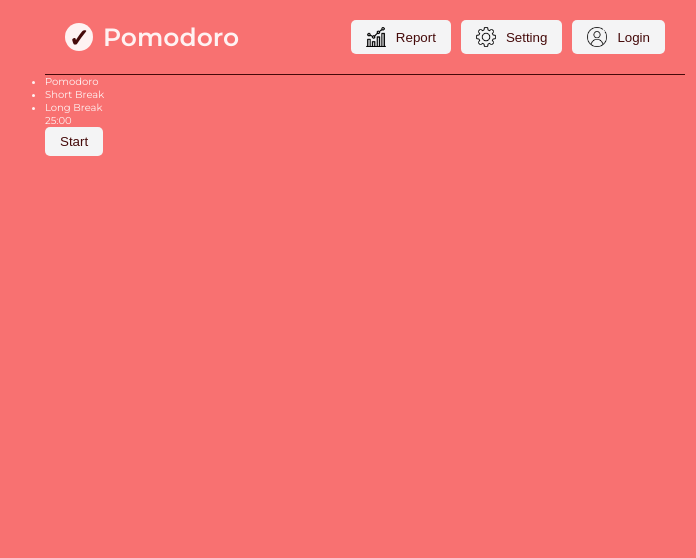
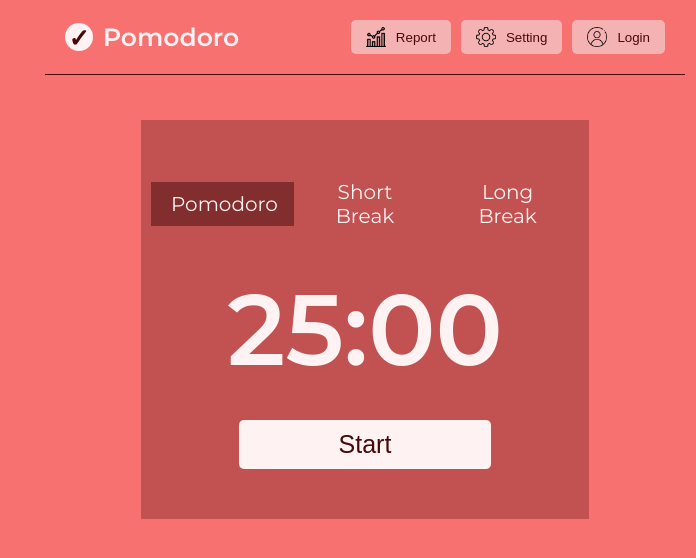
Before and after one commit to sirius-deis/pomodoro, a website built with webpack: page src/index.html in a window 1280 px wide. Shown: the whole page, without its empty margins (275-971 px from the left). Built offline with nearby package versions, Linux system fonts and the light colour scheme; files whose address does not match are found by name.

Commit message:
add timer section

```diff
--- a/src/assets/partials/_base.scss
+++ b/src/assets/partials/_base.scss
@@ -14,12 +14,25 @@
 
 body {
     min-height: 100vh;
-    background-color: $pomodoro-color;
+    &.pomodoro {
+        background-color: $pomodoro-color;
+    }
+    &.short {
+        background-color: $short-color;
+    }
+    &.long {
+        background-color: $long-color;
+    }
 }
 
-.container {
+.container,
+.container-main {
     max-width: 50%;
     margin: 0 auto;
+}
+
+.container-main {
+    max-width: 70%;
 }
 
 .btn {
@@ -27,15 +40,13 @@ body {
     justify-content: space-between;
     align-items: center;
     gap: 1rem;
-    padding: 0.7rem 1.5rem;
     cursor: pointer;
     color: $text-color-dark;
     background-color: $btn-color;
     border: 0;
     border-radius: 5px;
+    &:hover {
+        background-color: lighten($btn-color, 10%);
+        color: darken($text-color-dark, 10%);
+    }
 }
-
-.btn:hover {
-    background-color: lighten($btn-color, 10%);
-    color: darken($text-color-dark, 10%);
-}
--- a/src/assets/partials/_header.scss
+++ b/src/assets/partials/_header.scss
@@ -4,9 +4,7 @@
     align-items: center;
     padding: 2rem;
     border-bottom: 1px solid $text-color-dark;
-}
-
-.header__logo {
+    &__logo {
         display: flex;
         align-items: center;
         gap: 1rem;
@@ -15,8 +13,7 @@
         font-size: 2.5rem;
         font-weight: 600;
     }
-
-.header__tick {
+    &__tick {
         width: 2.8rem;
         height: 2.8rem;
         text-align: center;
@@ -26,6 +23,10 @@
         font-weight: 800;
         color: $text-color-dark;
     }
+    &__btn {
+        padding: 0.7rem 1.5rem;
+    }
+}
 
 .right {
     display: flex;
--- /dev/null
+++ b/src/assets/partials/_timer.scss
@@ -0,0 +1,36 @@
+.timer {
+    margin-top: 10%;
+    padding: 5rem 1rem;
+    display: flex;
+    flex-direction: column;
+    gap: 3rem;
+    background-color: rgba($text-color-dark, 0.3);
+    &__tabs {
+        display: flex;
+        justify-content: space-around;
+        align-items: center;
+        list-style: none;
+    }
+    &__tab {
+        width: calc(100% / 3);
+        font-size: 2rem;
+        padding: 1rem 2rem;
+        text-align: center;
+        cursor: pointer;
+        &--active {
+            background-color: rgba($text-color-dark, 0.5);
+        }
+    }
+    &__time {
+        text-align: center;
+        font-size: 10rem;
+        font-weight: 600;
+    }
+
+    &__btn {
+        padding: 1rem 4em;
+        margin: 0 auto;
+        background-color: $text-color-light;
+        font-size: 2.5rem;
+    }
+}
--- a/src/assets/partials/_variables.scss
+++ b/src/assets/partials/_variables.scss
@@ -3,5 +3,6 @@ $text-color-dark: #450a0a;
 $pomodoro-color: #f87171;
 $short-color: #34d399;
 $long-color: #38bdf8;
-$btn-color: #f4f4f5;
+
+$btn-color: rgba(244, 244, 245, 0.5);
 $shadow: 2px 2px 7px rgba(9, 9, 11, 0.2);
--- a/src/assets/style.scss
+++ b/src/assets/style.scss
@@ -1,3 +1,4 @@
 @import 'partials/variables';
 @import 'partials/base';
 @import 'partials/header';
+@import 'partials/timer';
--- a/src/index.html
+++ b/src/index.html
@@ -6,7 +6,7 @@
         <meta name="viewport" content="width=device-width, initial-scale=1.0" />
         <title>Pomodoro timer</title>
     </head>
-    <body>
+    <body class="pomodoro">
         <div class="container">
             <header class="header">
                 <div class="left">
@@ -42,14 +42,16 @@
                 </div>
             </header>
             <main>
-                <div class="main-container">
+                <div class="container-main">
                     <div class="timer">
                         <ul class="timer__tabs">
-                            <li class="tab">Pomodoro</li>
-                            <li class="tab">Short Break</li>
-                            <li class="tab">Long Break</li>
+                            <li class="timer__tab timer__tab--active">
+                                Pomodoro
+                            </li>
+                            <li class="timer__tab">Short Break</li>
+                            <li class="timer__tab">Long Break</li>
                         </ul>
-                        <div class="timer__timer">25:00</div>
+                        <div class="timer__time">25:00</div>
                         <button class="timer__btn btn">Start</button>
                     </div>
                 </div>
```
Lines whose indentation alone changed are shown as unchanged.
